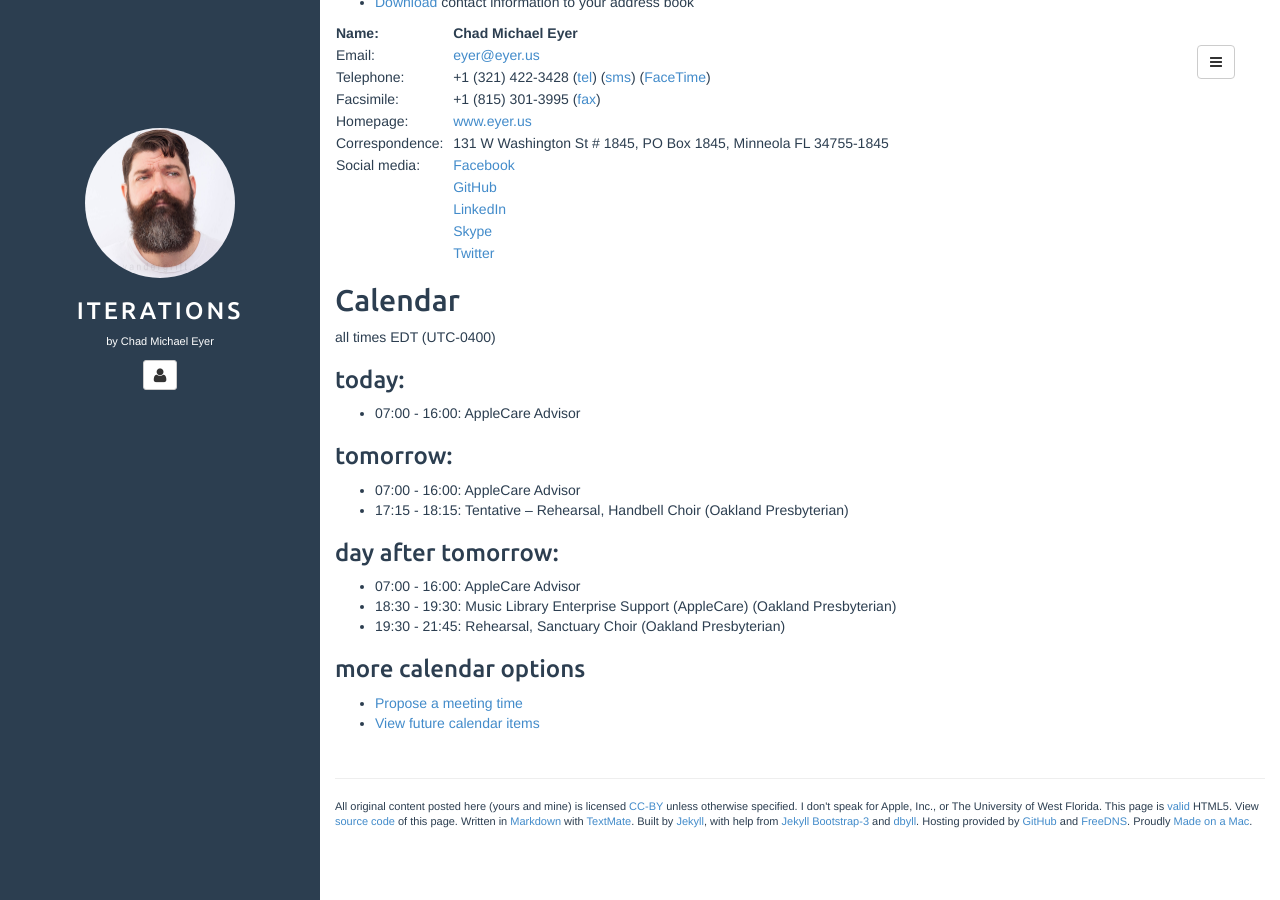
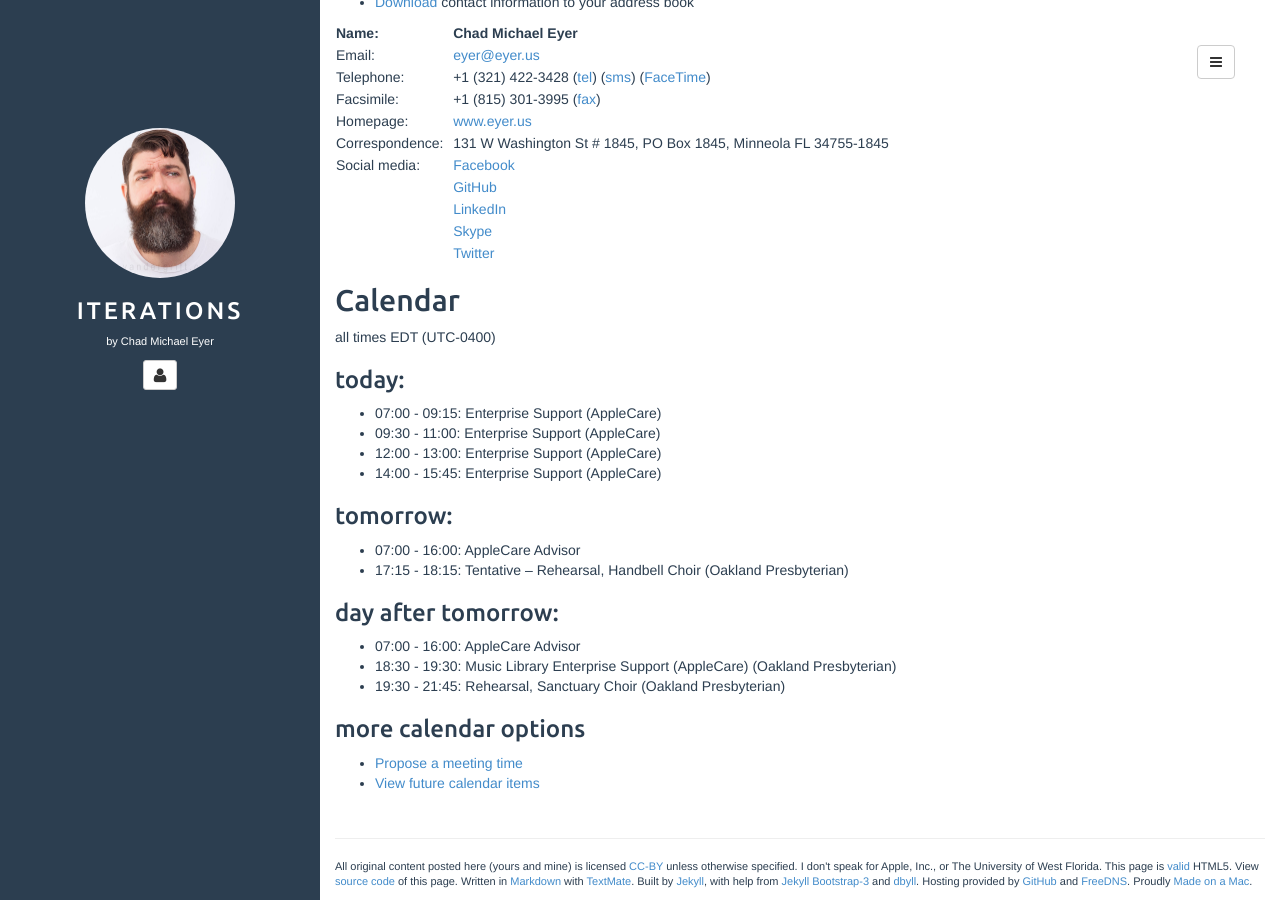
Before and after one commit to chadmichaeleyer/chadmichaeleyer.github.io, a Jekyll site: the page built from about.md, in a window 1280 px wide and 900 px high, scrolled down 1150 px. Built offline with Jekyll 4.4.1, drawn with Linux system fonts in a browser that asks for light colours.

Commit message:
calendar update

```diff
--- a/calendar-year.markdown
+++ b/calendar-year.markdown
@@ -2,7 +2,10 @@ all times EDT (UTC-0400)
 
 ### 2017-07-31 (Mon):
 
-* 07:00 - 16:00: AppleCare Advisor
+* 07:00 - 09:15: Enterprise Support (AppleCare)
+* 09:30 - 11:00: Enterprise Support (AppleCare)
+* 12:00 - 13:00: Enterprise Support (AppleCare)
+* 14:00 - 15:45: Enterprise Support (AppleCare)
 
 ### 2017-08-01 (Tue):
 
--- a/calendar.markdown
+++ b/calendar.markdown
@@ -2,7 +2,10 @@ all times EDT (UTC-0400)
 
 ### today:
 
-* 07:00 - 16:00: AppleCare Advisor
+* 07:00 - 09:15: Enterprise Support (AppleCare)
+* 09:30 - 11:00: Enterprise Support (AppleCare)
+* 12:00 - 13:00: Enterprise Support (AppleCare)
+* 14:00 - 15:45: Enterprise Support (AppleCare)
 
 ### tomorrow:
 
```
